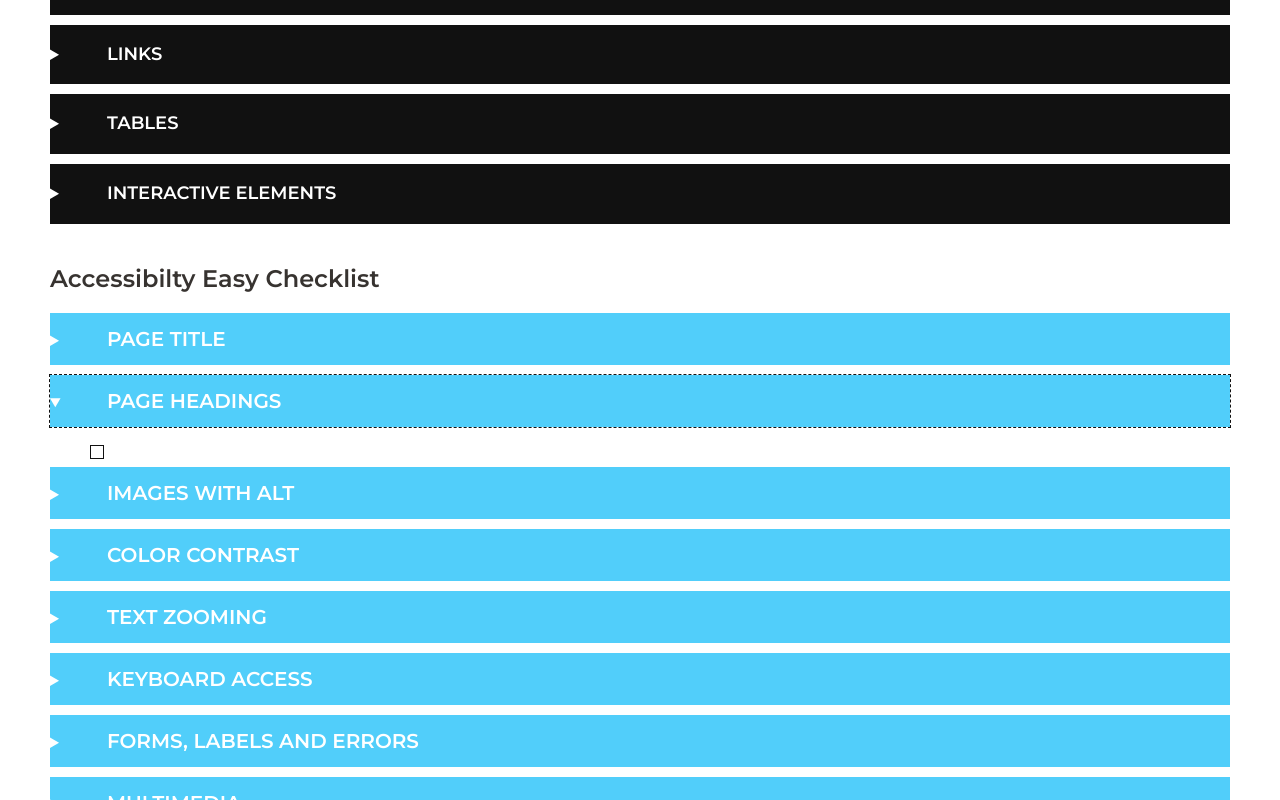
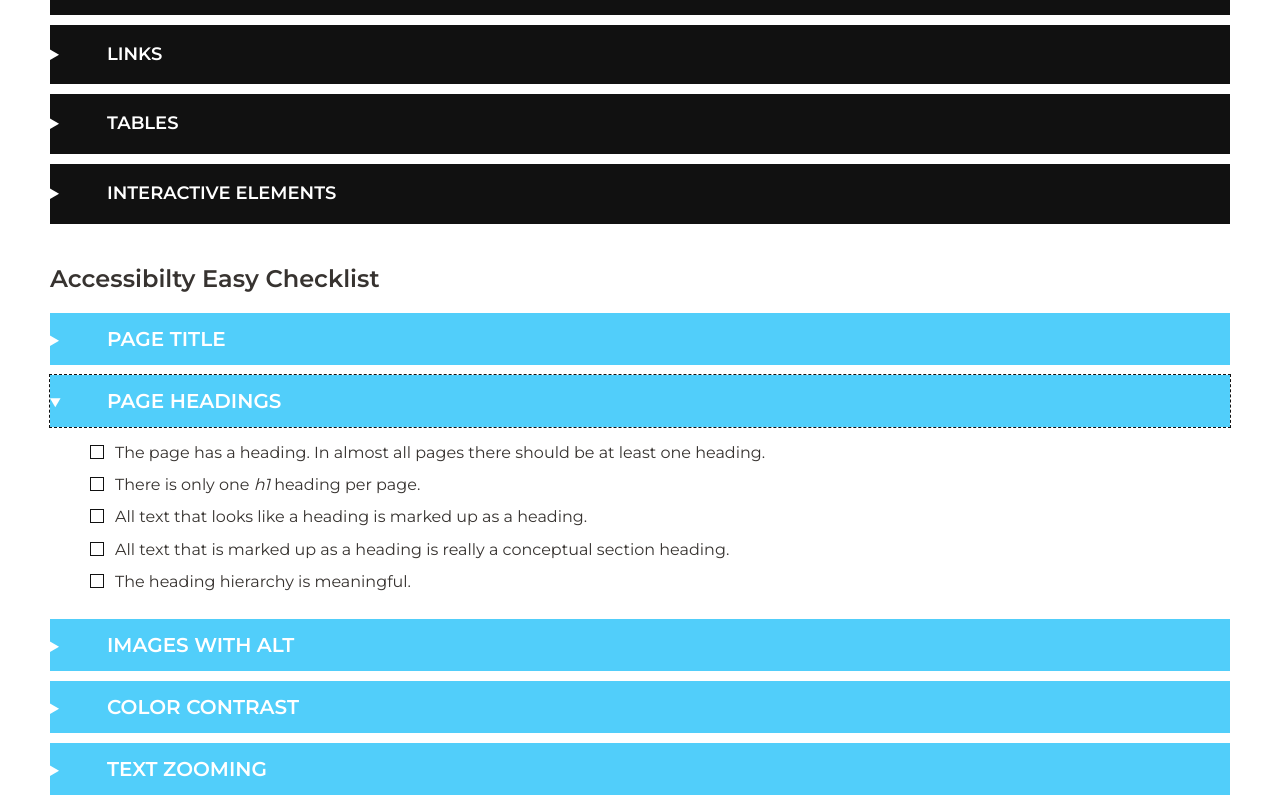
Before and after one commit to k2project/portfolio, a React (Create React App) app: page /checklist in a window 1280 px wide. Both pictures are taken after a click on the heading "PAGE HEADINGS". Shown: the part 843-1643 px from the top of the page. Built offline with nearby package versions, Linux system fonts and the light colour scheme.

Commit message:
checklist page easy checklist

```diff
--- a/src/Checklist/EasyCheckComponents/Headings.js
+++ b/src/Checklist/EasyCheckComponents/Headings.js
@@ -17,7 +17,24 @@ function Headings() {
                     className='checklist__list'
                     aria-label='easy checklist page headings'
                 >
-                    <ChecklistLiEl id='aec-hadings-1'></ChecklistLiEl>
+                    <ChecklistLiEl id='aec-hadings-1'>
+                        The page has a heading. In almost all pages there should
+                        be at least one heading.
+                    </ChecklistLiEl>
+                    <ChecklistLiEl id='aec-hadings-2'>
+                        There is only one <i>h1</i> heading per page.
+                    </ChecklistLiEl>
+                    <ChecklistLiEl id='aec-hadings-3'>
+                        All text that looks like a heading is marked up as a
+                        heading.
+                    </ChecklistLiEl>
+                    <ChecklistLiEl id='aec-hadings-4'>
+                        All text that is marked up as a heading is really a
+                        conceptual section heading.
+                    </ChecklistLiEl>
+                    <ChecklistLiEl id='aec-hadings-5'>
+                        The heading hierarchy is meaningful.
+                    </ChecklistLiEl>
                 </ul>
             </section>
         </AccordionWidget>
--- a/src/Checklist/EasyCheckComponents/ImgsWithAlt.js
+++ b/src/Checklist/EasyCheckComponents/ImgsWithAlt.js
@@ -17,7 +17,50 @@ function ImgsWithAlt() {
                     className='checklist__list'
                     aria-label='easy checklist page imgages with text alternative'
                 >
-                    <ChecklistLiEl id='aec-img-1'></ChecklistLiEl>
+                    <ChecklistLiEl id='aec-img-1'>
+                        Every image has alt with appropriate alternative text.
+                    </ChecklistLiEl>
+
+                    <ChecklistLiEl id='aec-img-2'>
+                        If an image conveys information useful for interacting
+                        with or understanding the web page content, then it
+                        needs alternative text.
+                    </ChecklistLiEl>
+                    <ChecklistLiEl id='aec-img-3'>
+                        If an image is just decorative and people don't need to
+                        know about the image, then it should have null alt
+                        (alt="").
+                    </ChecklistLiEl>
+                    <ChecklistLiEl id='aec-img-4'>
+                        The text should be functional and provide an equivalent
+                        user experience, not necessarily describe the image.
+                    </ChecklistLiEl>
+                    <ChecklistLiEl id='aec-img-5'>
+                        The text needs to convey the same meaning as the image.
+                    </ChecklistLiEl>
+                    <ChecklistLiEl id='aec-img-6'>
+                        Alternative text depends on context.{' '}
+                    </ChecklistLiEl>
+                    <ChecklistLiEl id='aec-img-7'>
+                        Images that are functional — for example, images that
+                        initiate actions (like submit buttons) and linked images
+                        (like in navigation) — need alt text that is the
+                        functional equivalent.
+                    </ChecklistLiEl>
+                    <ChecklistLiEl id='aec-img-8'>
+                        If there is text in the image (logo) that text needs to
+                        be included in the alt text.
+                    </ChecklistLiEl>
+                    <ChecklistLiEl id='aec-img-9'>
+                        If the image has complex information — such as charts or
+                        graphs — the image should have a short alt text to
+                        identify the image, and then the detailed description of
+                        the information should be provided elsewhere.
+                    </ChecklistLiEl>
+                    <ChecklistLiEl id='aec-img-10'>
+                        he alternative text does not need to include the words
+                        "button", "link", or "image of".
+                    </ChecklistLiEl>
                 </ul>
             </section>
         </AccordionWidget>
```
